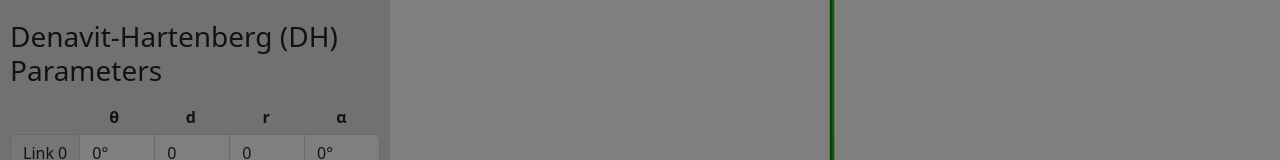
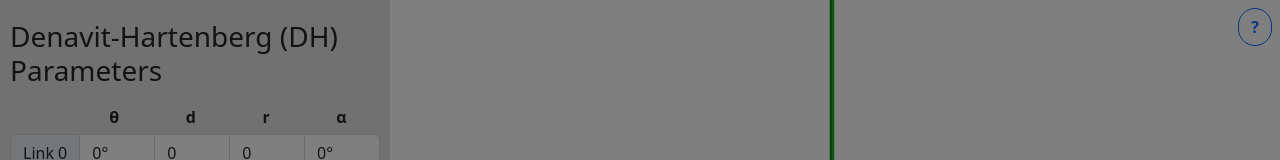
Before and after one commit to delgoh/robotic-arm-simulator, a React (Create React App) app: page / in a window 1280 px wide. Shown: the top 160 px of the page. Built offline with nearby package versions, Linux system fonts and the light colour scheme.

Commit message:
Added button to re-open tutorial page

```diff
--- a/src/App.js
+++ b/src/App.js
@@ -8,6 +8,7 @@ import Display from './components/Display';
 import ParametersPanel from './components/ParametersPanel/ParametersPanel';
 import AnimationPanel from './components/AnimationPanel/AnimationPanel';
 import TutorialPage from './components/TutorialPage/TutorialPage';
+import TutorialButton from './components/TutorialPage/TutorialButton';
 
 
 const App = () => {
@@ -115,6 +116,9 @@ const App = () => {
         isTutorialDisplayed={isTutorialDisplayed}
         setIsTutorialDisplayed={setIsTutorialDisplayed}
       />
+      <TutorialButton
+        setIsTutorialDisplayed={setIsTutorialDisplayed}
+      />
     </div>
   );
 };
--- /dev/null
+++ b/src/components/TutorialPage/TutorialButton.jsx
@@ -0,0 +1,26 @@
+import React, { useState } from 'react';
+import { Button } from 'react-bootstrap';
+
+const TutorialButton = ({ setIsTutorialDisplayed }) => {
+  const [isHovered, setIsHovered] = useState(false);
+
+  return (
+    <Button
+      variant='outline-primary'
+      className='ms-auto mt-2 me-2'
+      onClick={() => setIsTutorialDisplayed(true)}
+      onPointerOver={() => setIsHovered(true)}
+      onPointerOut={() => setIsHovered(false)}
+      style={{
+        zIndex: 1,
+        borderRadius: '30px',
+        fontWeight: '600',
+        transition: '0.3s'
+      }}
+    >
+      {isHovered ? 'Tutorial' : '?'}
+    </Button>
+  );
+};
+
+export default TutorialButton;
```
Also changed, not shown: src/components/RobotComponents/Base.jsx (deleted, +0 -13 lines), src/components/RobotComponents/Joints/Prismatic.jsx (deleted, +0 -10 lines), src/components/RobotComponents/Joints/Revolute.jsx (deleted, +0 -10 lines), src/components/RobotComponents/LinkJoint.jsx (deleted, +0 -25 lines), src/components/RobotComponents/Links/SquareRod.jsx (deleted, +0 -34 lines).
